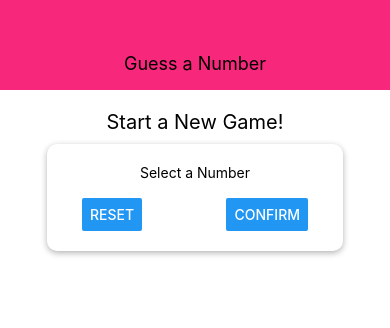
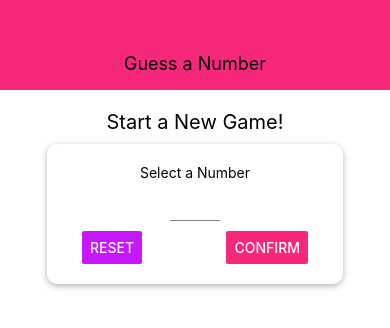
Before and after one commit to robertobatts/logos-ui, a React Native app: screen / in a window 390 px wide. Shown: the top 328 px of the page. Built offline with nearby package versions, Linux system fonts and the light colour scheme.

Commit message:
create reusable card and textinput

```diff
--- /dev/null
+++ b/components/guess/Card.js
@@ -0,0 +1,29 @@
+import React from 'react';
+import { View, StyleSheet } from 'react-native';
+
+const Card = (props) => {
+
+    return (
+        <View style={{ ...styles.card, ...props.style }}>
+            {props.children}
+        </View>
+    );
+};
+
+const styles = StyleSheet.create({
+    card: {
+        shadowColor: 'black',
+        shadowOffset: {
+            width: 0,
+            height: 2
+        },
+        shadowRadius: 6,
+        shadowOpacity: 0.3,
+        backgroundColor: 'white',
+        elevation: 5,
+        borderRadius: 10,
+        padding: 20
+    }
+});
+
+export default Card;
--- /dev/null
+++ b/components/guess/Input.js
@@ -0,0 +1,20 @@
+import React from 'react';
+import { TextInput, StyleSheet } from 'react-native';
+
+const Input = (props) => {
+
+  return (
+    <TextInput {...props} style={{ ...styles.input, ...props.style }} />
+  );
+};
+
+const styles = StyleSheet.create({
+  input: {
+    height: 30,
+    borderBottomColor: 'grey',
+    borderBottomWidth: 1,
+    marginVertical: 10
+  }
+});
+
+export default Input;
--- a/components/guess/StartGameScreen.js
+++ b/components/guess/StartGameScreen.js
@@ -1,20 +1,37 @@
-import React from 'react';
-import { View, Text, TextInput, Button, StyleSheet } from 'react-native';
+import React, { useState } from 'react';
+import { View, Text, Button, StyleSheet, TouchableWithoutFeedback, Keyboard } from 'react-native';
+import Card from './Card';
+import Colors from '../../constants/colors';
+import Input from './Input';
 
 const StartGameScreen = () => {
+    const [enteredValue, setEnteredValue] = useState('');
+
+    const handleNumberInput = (inputText) => {
+        setEnteredValue(inputText.replace(/[^0-9]/g, ''));
+    }
 
     return (
-        <View style={styles.screen}>
-            <Text style={styles.title}>Start a New Game!</Text>
-            <View style={styles.inputContainer}>
-                <Text>Select a Number</Text>
-                <TextInput onChangeText={() => {}}/>
-                <View style={styles.buttonContainer}>
-                    <Button title='Reset' onPress={() => {}}/>
-                    <Button title='Confirm' onPress={() => {}}/>
-                </View>
+        <TouchableWithoutFeedback onPress={() => Keyboard.dismiss()}>
+            <View style={styles.screen}>
+                <Text style={styles.title}>Start a New Game!</Text>
+                <Card style={styles.inputContainer}>
+                    <Text>Select a Number</Text>
+                    <Input
+                        style={styles.input}
+                        keyboardType='number-pad'
+                        maxLength={2}
+                        blurOnSubmit
+                        value={enteredValue}
+                        onChangeText={handleNumberInput}
+                    />
+                    <View style={styles.buttonContainer}>
+                        <Button styles={styles.button} title='Reset' color={Colors.secondary} onPress={() => { }} />
+                        <Button styles={styles.button} title='Confirm' color={Colors.primary} onPress={() => { }} />
+                    </View>
+                </Card>
             </View>
-        </View>
+        </TouchableWithoutFeedback>
     );
 };
 
@@ -31,24 +48,20 @@ const styles = StyleSheet.create({
     inputContainer: {
         width: 300,
         maxWidth: '80%',
-        alignItems: 'center',
-        shadowColor: 'black',
-        shadowOffset: {
-            width: 0,
-            height: 2
-        },
-        shadowRadius: 6,
-        shadowOpacity: 0.3,
-        backgroundColor: 'white',
-        elevation: 5,
-        borderRadius: 10,
-        padding: 20
+        alignItems: 'center'
     },
     buttonContainer: {
         flexDirection: 'row',
         width: '100%',
         justifyContent: 'space-between',
         paddingHorizontal: 15
+    },
+    button: {
+        width: 100
+    },
+    input: {
+        width: 50,
+        textAlign: 'center'
     }
 });
 
--- /dev/null
+++ b/constants/colors.js
@@ -0,0 +1,4 @@
+export default {
+  primary: '#f7287b',
+  secondary: '#c717fc'
+}
```
